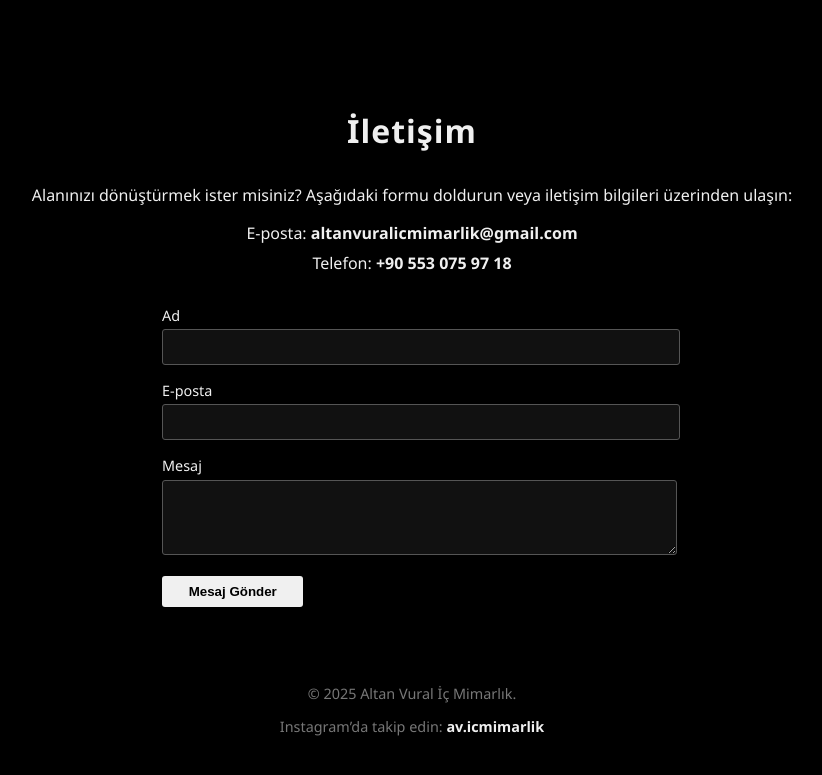
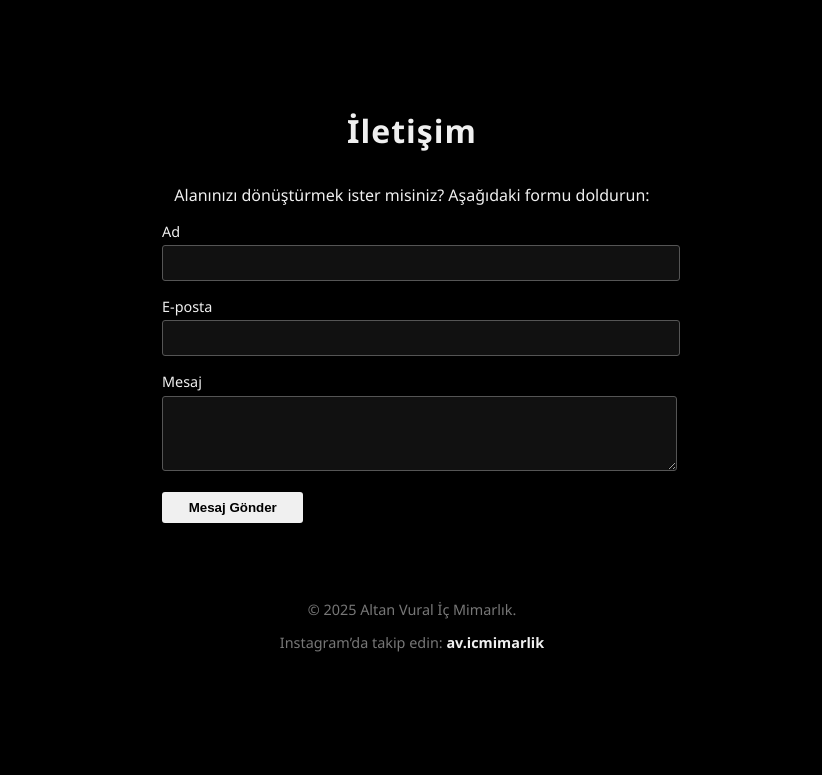
Before and after one commit to EmircanDogan/av_icmimarlik, a plain HTML site: page index.html in a window 1280 px wide. Shown: the part 1070-1845 px from the top of the page, without its empty margins (228-1050 px from the left). After the commit the page ends 1765 px from the top, so only its background shows below. Drawn offline with Linux system fonts and the light colour scheme.

Commit message:
Update index.html

```diff
--- a/index.html
+++ b/index.html
@@ -42,14 +42,13 @@
   </section>
 
   <!-- İletişim Bölümü -->
+  <!-- İletişim Bölümü: Formspree Başlatıldı -->
   <section id="contact" class="contact-section">
     <h2>İletişim</h2>
-    <p>Alanınızı dönüştürmek ister misiniz? Aşağıdaki formu doldurun veya iletişim bilgileri üzerinden ulaşın:</p>
-    <ul class="contact-info">
-      <li>E-posta: <a href="mailto:altanvuralicmimarlik@gmail.com">altanvuralicmimarlik@gmail.com</a></li>
-      <li>Telefon: <a href="tel:+905530759718">+90 553 075 97 18</a></li>
-    </ul>
-    <form id="contactForm" class="contact-form">
+    <p>Alanınızı dönüştürmek ister misiniz? Aşağıdaki formu doldurun:</p>
+    <form action="https://formspree.io/f/xkgrpbrd" method="POST" class="contact-form">
+      <!-- _subject: E-posta konu satırı için -->
+      <input type="hidden" name="_subject" value="Yeni mesaj: Altan Vural İç Mimarlık">
       <div class="form-field">
         <label for="name">Ad</label>
         <input type="text" id="name" name="name" required />
```
